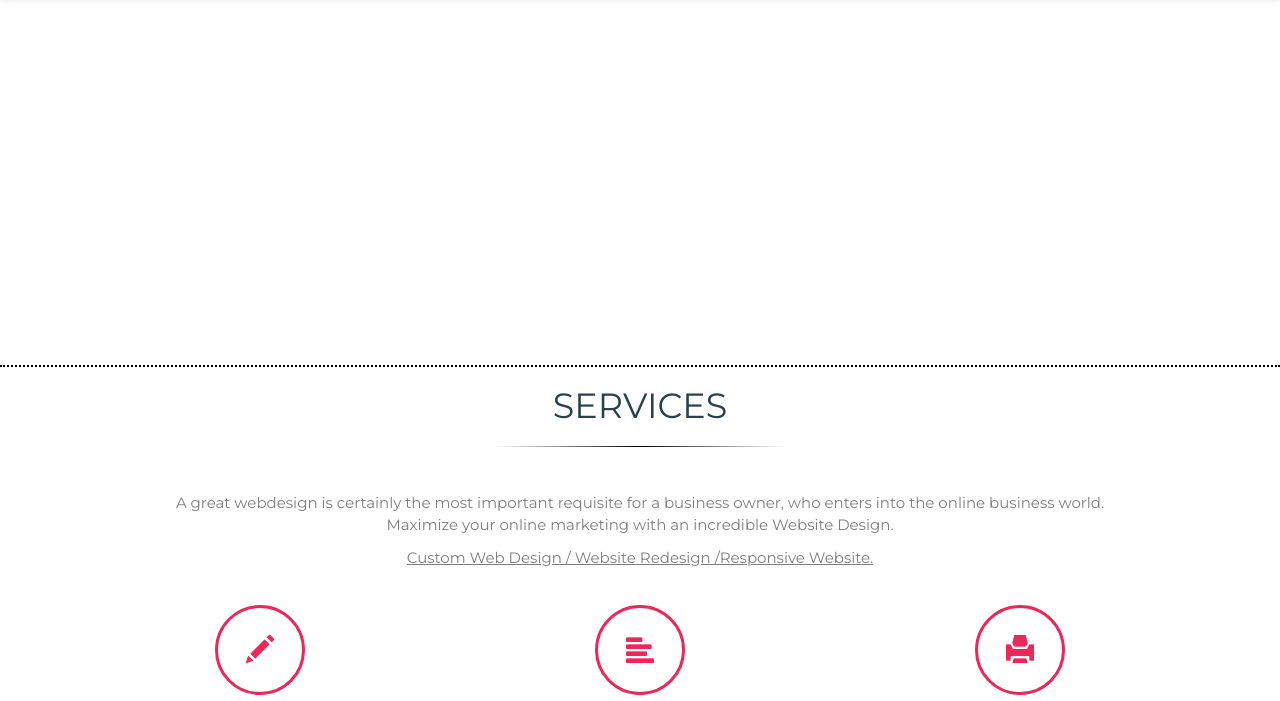
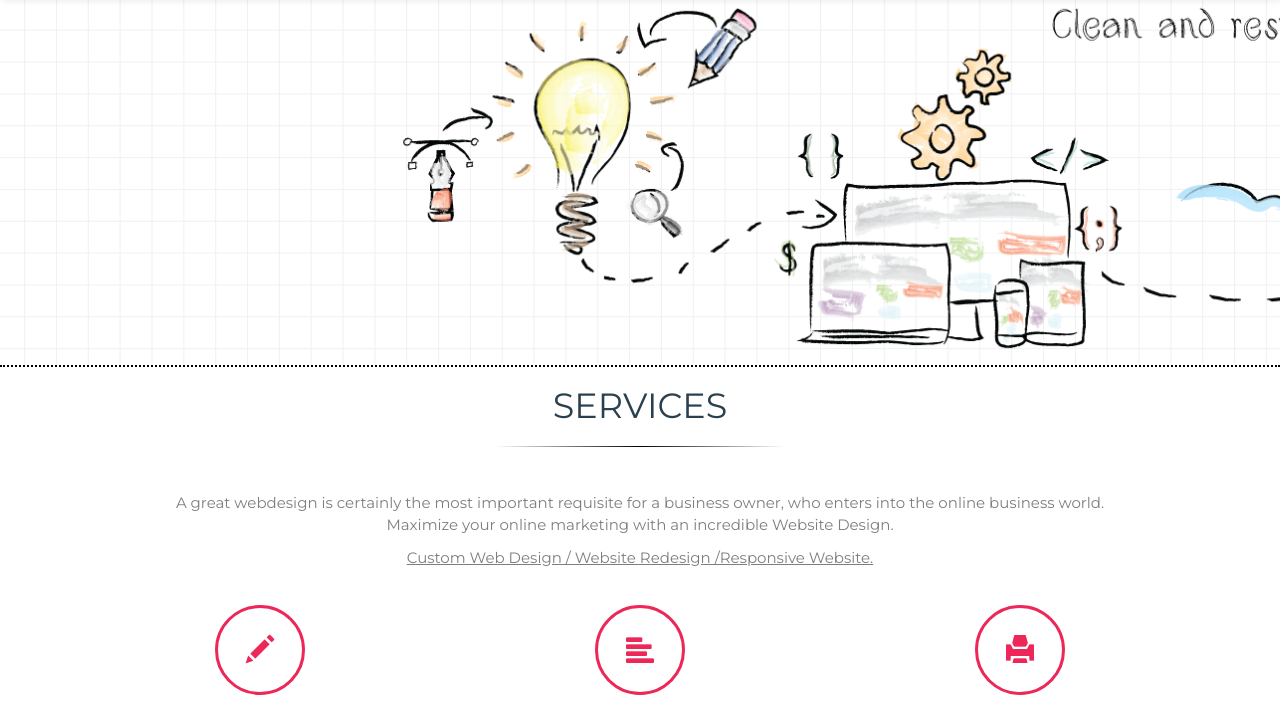
Before and after one commit to nisful/nisful.github.io, a plain HTML site: page index.html in a window 1280 px wide. Shown: the part 83-784 px from the top of the page. Drawn offline with nearby package versions, Linux system fonts and the light colour scheme.

Commit message:
fix image path in css

```diff
--- a/css/business-frontpage.css
+++ b/css/business-frontpage.css
@@ -95,7 +95,7 @@ body {
 /* 52B677 green  ---- ED2757 pink*/
 .business-header {
 	min-height: 400px;
-	background: url(images/banner.png) center center no-repeat scroll;
+	background: url(../images/banner.png) center center no-repeat scroll;
 	border-bottom: 2px dotted #000;
 	-webkit-background-size: cover;
 	-moz-background-size: cover;
```
